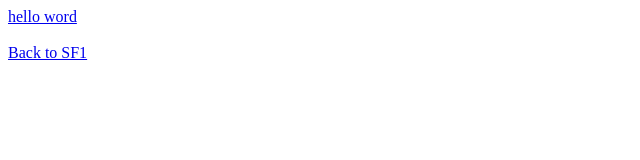
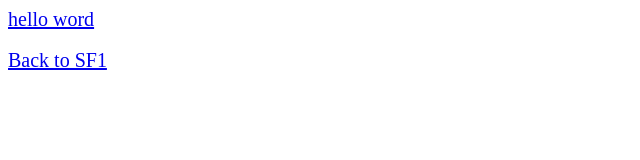
Before and after one commit to dchksfdc/dchksfdc.github.io, a plain HTML site: page index.html in a window 1280 px wide. Shown: the whole page, without its empty margins (0-640 px from the left). Drawn offline with Linux system fonts and the light colour scheme.

Commit message:
Initial commit

```diff
--- a/index.html
+++ b/index.html
@@ -1,4 +1,12 @@
 <html>
+	<head>
+		<meta name="viewport" content="user-scalable=no, initial-scale=1, maximum-scale=1, minimum-scale=1, width=device-width"/>
+		<style>
+		a{
+			font-size: 20px;
+		}
+		</style>
+	</head>
 	<body>
 		<a href="https://www.google.com">hello word</a>
 		<br/>
```
